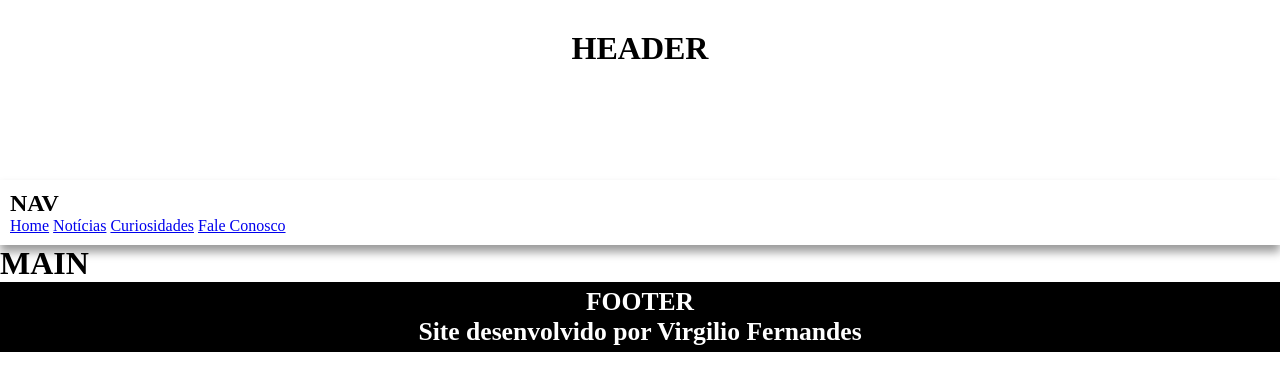
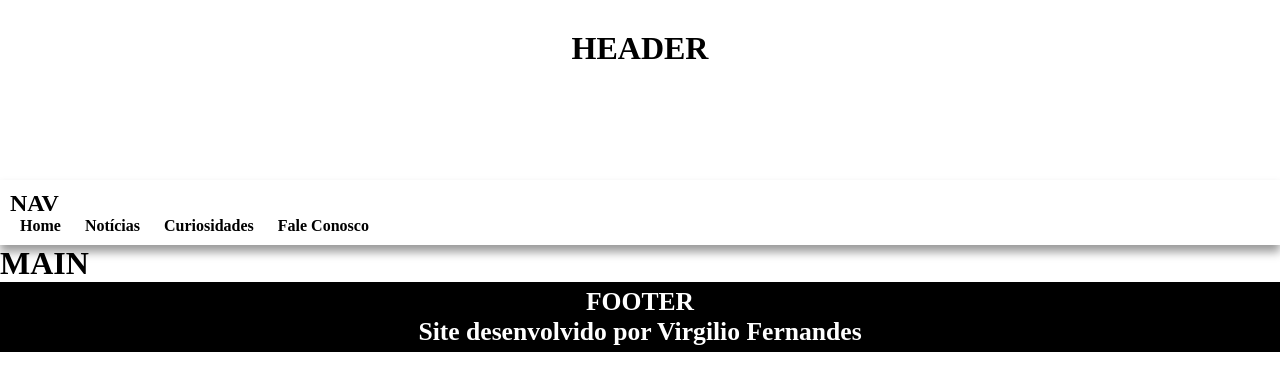
Before and after one commit to virgiliofernandes-ads/Projeto-1, a plain HTML site: page index.html in a window 1280 px wide. Drawn offline with Linux system fonts and the light colour scheme.

Commit message:
Update stylesheet.css

```diff
--- a/css/stylesheet.css
+++ b/css/stylesheet.css
@@ -18,6 +18,17 @@ nav {
     box-shadow: 0px 7px 9px rgba(0, 0, 0, 0.400);
 }
 
+nav > a {
+    color: var(--cor1);
+    font-weight: normal;
+    padding: 10px;
+    border-radius: 5px;
+    text-decoration: none;
+    font-weight: bold;
+    transition-duration: .5s;
+
+}
+
 footer {
     background-color:black;
     color: white;
```
